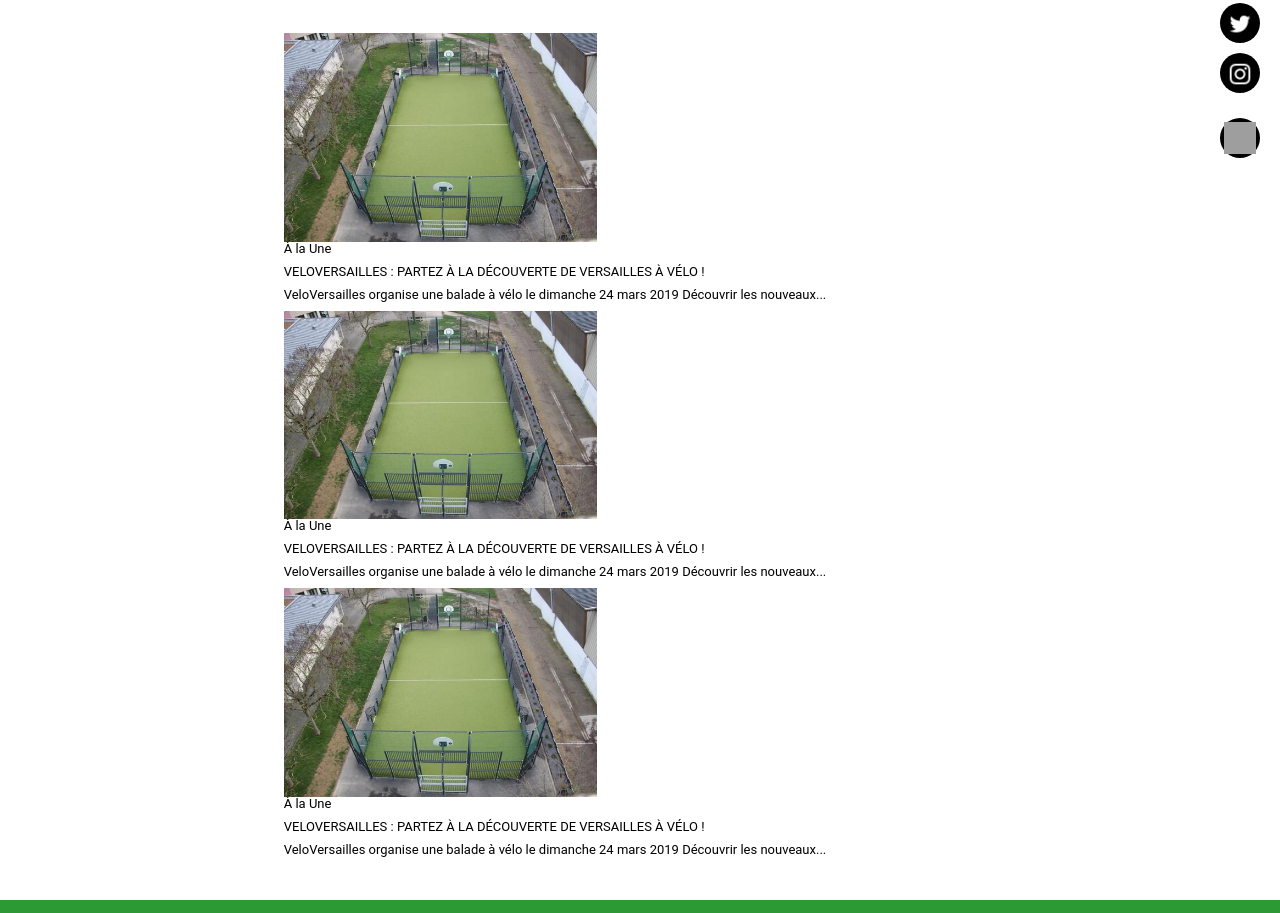
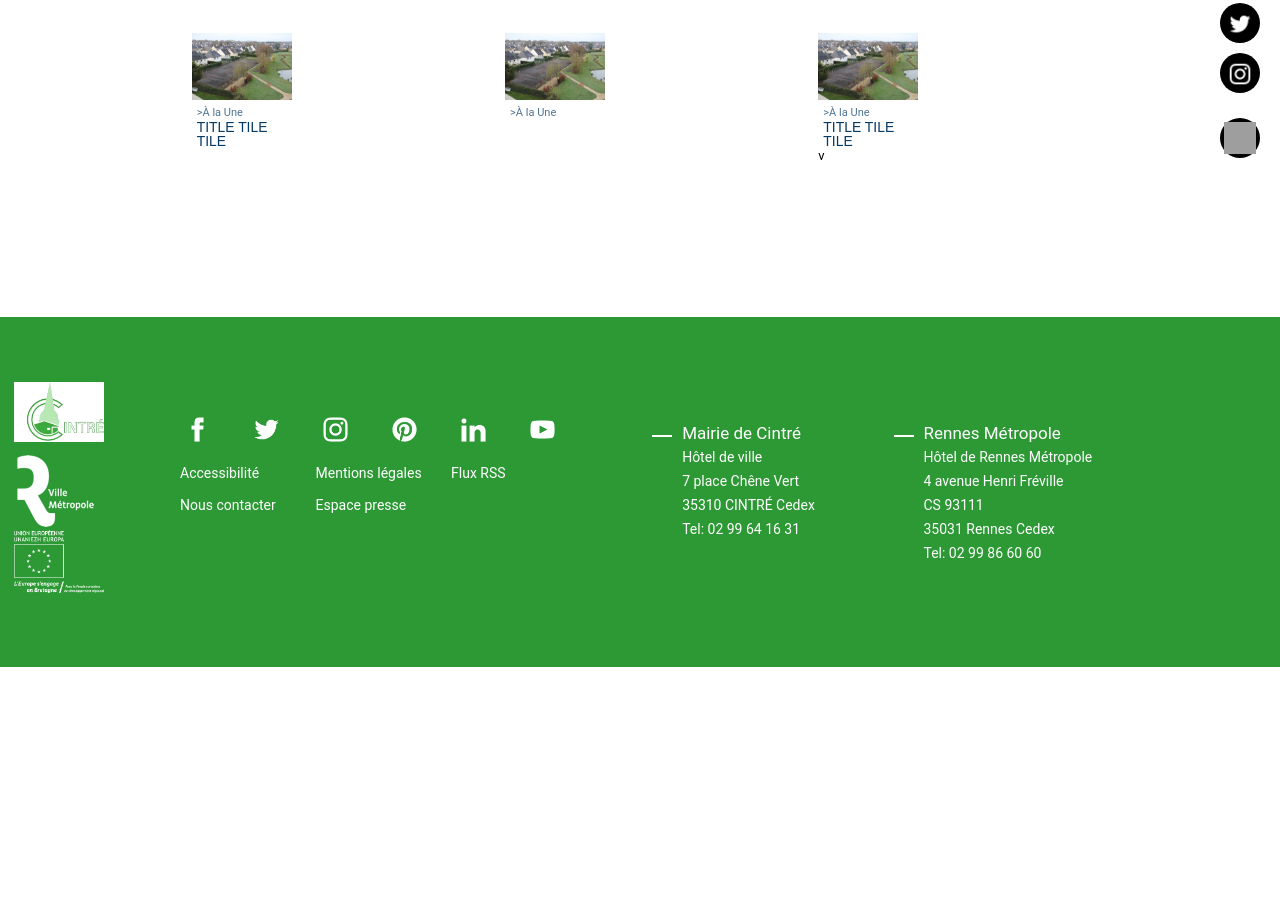
Before and after one commit to Zaille/Design-Cintre, a plain HTML site: page index.html in a window 1280 px wide. Shown: the part 427-1340 px from the top of the page. After the commit the page ends 1094 px from the top, so only its background shows below. Drawn offline with nearby package versions, Linux system fonts and the light colour scheme; grey boxes are pictures that could not be loaded; a web font is replaced by a local one.

Commit message:
push index

```diff
--- a/css/style.css
+++ b/css/style.css
@@ -149,7 +149,8 @@ h1 {
 }
 
 .rheader-wrapper > .rheader-button .rheader-button-icon {
-	font-size: 2rem
+	font-size: 2rem;
+	transform: scale(1.3);
 }
 
 .rheader-wrapper > .rheader-button-menu {
@@ -201,21 +202,21 @@ h1 {
 !important;
 }
 
-a:hover{
-	color: slategrey; !important;
+a:hover {
+	color: slategrey;
+!important;
 }
+
 .grid {
 	position: relative;
 	display: inline-block;
 	width: 100%;
-	font-size: 13px; !important;
+	font-size: 13px;
+!important;
 	margin: 0 0 1.875em 0;
 }
-.grid.element:hover {
-	margin: -6.25em 0 0 0;
-}
 
-.grid  a {
+.grid a {
 	text-decoration: none;
 }
 
@@ -223,17 +224,20 @@ a:hover{
 .grid figure .wrap_cat, .grid .figure .wrap_cat {
 	margin: .625em 0 .375rem 0;
 }
+
 .grid figure .titre, .grid .figure .titre {
 	text-transform: uppercase;
 	cursor: pointer;
 	min-height: auto;
 	color: #043964;
 	font-size: 1.071em;
-	font-family: semiBold;
+	font-family: semiBold, sans-serif;
 }
+
 .grid figure .wrap_cat, .grid .figure .wrap_cat {
 	margin: .625em 0 .375rem 0;
 }
+
 .grid figure figcaption, .grid .figure figcaption, .grid figure .figcaption, .grid .figure .figcaption {
 	position: absolute;
 	top: 0;
@@ -243,7 +247,6 @@ a:hover{
 	margin: 0;
 	-webkit-transition: all .35s ease-in-out 0s;
 	-moz-transition: all .35s ease-in-out 0s;
-	-ms-transition: all .35s ease-in-out 0s;
 	-o-transition: all .35s ease-in-out 0s;
 	transition: all .35s ease-in-out 0s;
 }
@@ -254,16 +257,6 @@ a:hover{
 	overflow: hidden;
 	margin: 0 0 1.563rem 0;
 	width: 100px;
-	height: 18em;
-	background: #fff;
-}
-
-.grid figure, .grid .figure {
-	position: relative;
-	float: left;
-	overflow: hidden;
-	margin: 0 0 1.563rem 0;
-	width: 30%;
 	height: 18em;
 	background: #fff;
 }
@@ -279,6 +272,7 @@ a:hover{
 	padding: 0 5%;
 	font-size: 0.85em;
 }
+
 .grid figure .bodytexte, .grid .figure .bodytexte {
 	margin: .8129999999999999rem 0 0 0;
 	overflow: hidden;
@@ -288,6 +282,7 @@ a:hover{
 	-o-transition: all .35s ease-in-out 0s;
 	transition: all .35s ease-in-out 0s;
 }
+
 .grid figure img {
 	position: relative;
 	display: block;
@@ -304,6 +299,10 @@ a:hover{
 
 }
 
+.ui-icon.white {
+	background-image: url("http://download.jqueryui.com/themeroller/images/ui-icons_ffffff_256x240.png");
+}
+
 .button-sharing_button:focus, .button-sharing_button:hover, .button-sharing:focus .button-sharing_button, .button-sharing:hover .button-sharing_button {
 	background: #4CB955;
 }
--- a/index.html
+++ b/index.html
@@ -118,8 +118,8 @@
 
 		<label class="button-sharing" id="top_button" style="margin: 25px 0;" title="Haut de page">
 			<a class="button-sharing_button">
-				<i class="button-sharing_icon ui-icon icon-arrow-up"
-				   style="  transform: scale(2); color:#fff !important;" aria-hidden="true"></i>
+				<i class="button-sharing_icon ui-icon white icon-arrow-up"
+				   style="  transform: scale(2);" aria-hidden="true"></i>
 			</a>
 			<span class="button-sharing_label">Haut de page</span>
 		</label>
@@ -130,37 +130,41 @@
 
 <div id="container" class="d-flex justify-content-around flex-wrap">
 
-	<div id="news" class="w-75 p-3">
-		<div class="grid d-flex justify-content-around flex-wrap align-content-start">
+	<div id="news" class="news w-75 p-3">
+		<div class="news-list-view grid d-flex justify-content-around flex-wrap align-content-start">
+			<div class="figure no-glossary">
 				<div class="figcaption"><a
 						href="#"><img
-					src="img/IMG_6043.JPG"
+						src="img/IMG_6040.JPG"
 						alt="" width="313" height="214">
-				<p class="wrap_cat"><span class="cat no-glossary">À la Une</span></p>
-				<p class="titre no-glossary">VELOVERSAILLES : PARTEZ À LA DÉCOUVERTE DE VERSAILLES À VÉLO ! </p>
-				<div class="bodytexte"><p class="no-glossary">VeloVersailles organise une balade à vélo le dimanche 24
-					mars 2019 Découvrir les nouveaux...</p></div>
+					<p class="wrap_cat"><span class="cat no-glossary">>À la Une</span></p>
+					<p class="titre no-glossary">TITLE TILE TILE</p>
+					<div class="bodytexte"><p class="no-glossary"> Lorem ipsum dolor sit amet, consectetur adipisicing
+						elit. Eligendi non quis exercitationem ?</p></div>
 				</a></div>
-
+			</div>
+			<div class="figure no-glossary">
 				<div class="figcaption"><a
 						href="#"><img
-					src="img/IMG_6043.JPG"
+						src="img/IMG_6040.JPG"
 						alt="" width="313" height="214">
-				<p class="wrap_cat"><span class="cat no-glossary">À la Une</span></p>
-				<p class="titre no-glossary">VELOVERSAILLES : PARTEZ À LA DÉCOUVERTE DE VERSAILLES À VÉLO ! </p>
-				<div class="bodytexte"><p class="no-glossary">VeloVersailles organise une balade à vélo le dimanche 24
-					mars 2019 Découvrir les nouveaux...</p></div>
+					<p class="wrap_cat"><span class="cat no-glossary">>À la Une</span></p>
+					<div class="bodytexte"><p class="no-glossary"> Lorem ipsum dolor sit amet, consectetur adipisicing
+						elit. Eligendi non quis exercitationem ?</p></div>
 				</a></div>
-
+			</div>
+			<div class="figure no-glossary">
 				<div class="figcaption"><a
 						href="#"><img
-					src="img/IMG_6043.JPG"
+						src="img/IMG_6040.JPG"
 						alt="" width="313" height="214">
-				<p class="wrap_cat"><span class="cat no-glossary">À la Une</span></p>
-				<p class="titre no-glossary">VELOVERSAILLES : PARTEZ À LA DÉCOUVERTE DE VERSAILLES À VÉLO ! </p>
-				<div class="bodytexte"><p class="no-glossary">VeloVersailles organise une balade à vélo le dimanche 24
-					mars 2019 Découvrir les nouveaux...</p></div>
+					<p class="wrap_cat"><span class="cat no-glossary">>À la Une</span></p>
+					<p class="titre no-glossary">TITLE TILE TILE</p>
+					v
+					<div class="bodytexte"><p class="no-glossary"> Lorem ipsum dolor sit amet, consectetur adipisicing
+						elit. Eligendi non quis exercitationem ?</p></div>
 				</a></div>
+			</div>
 		</div>
 	</div>
 
```
Lines whose indentation alone changed are shown as unchanged.
